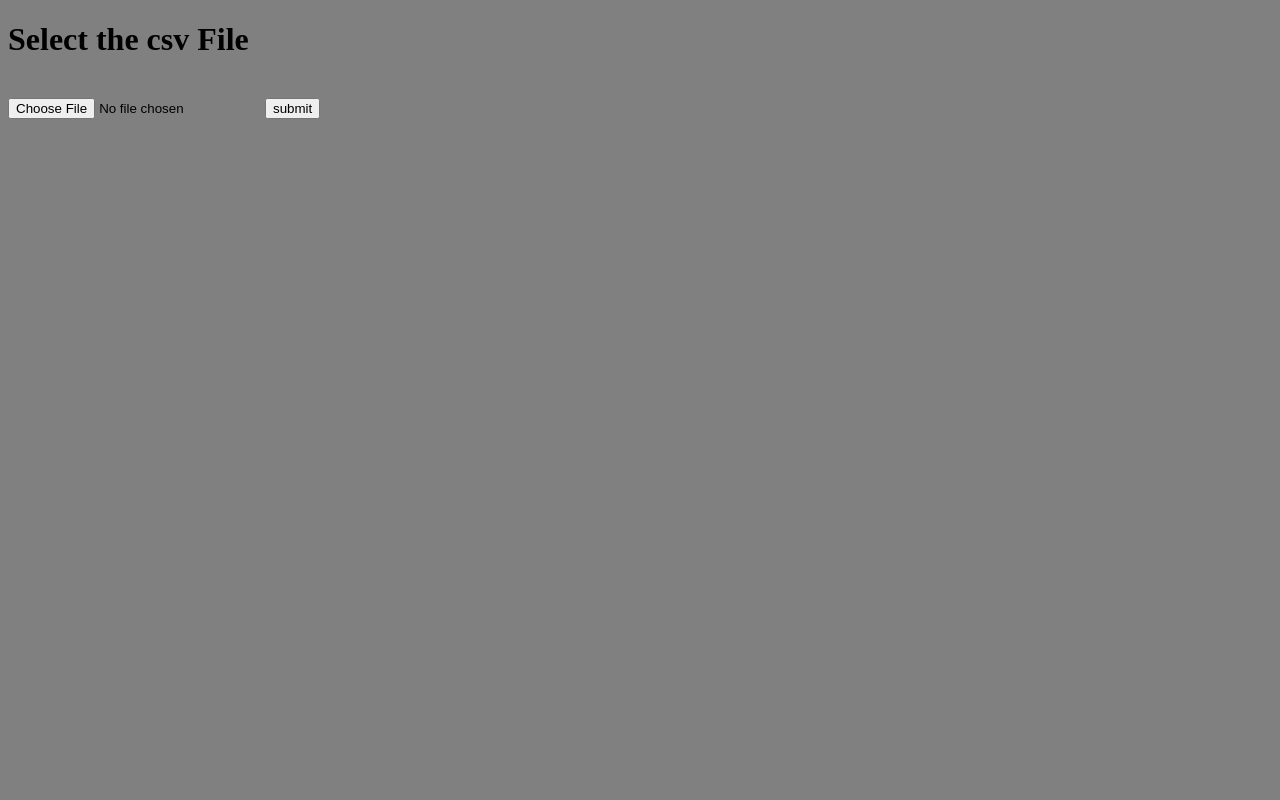
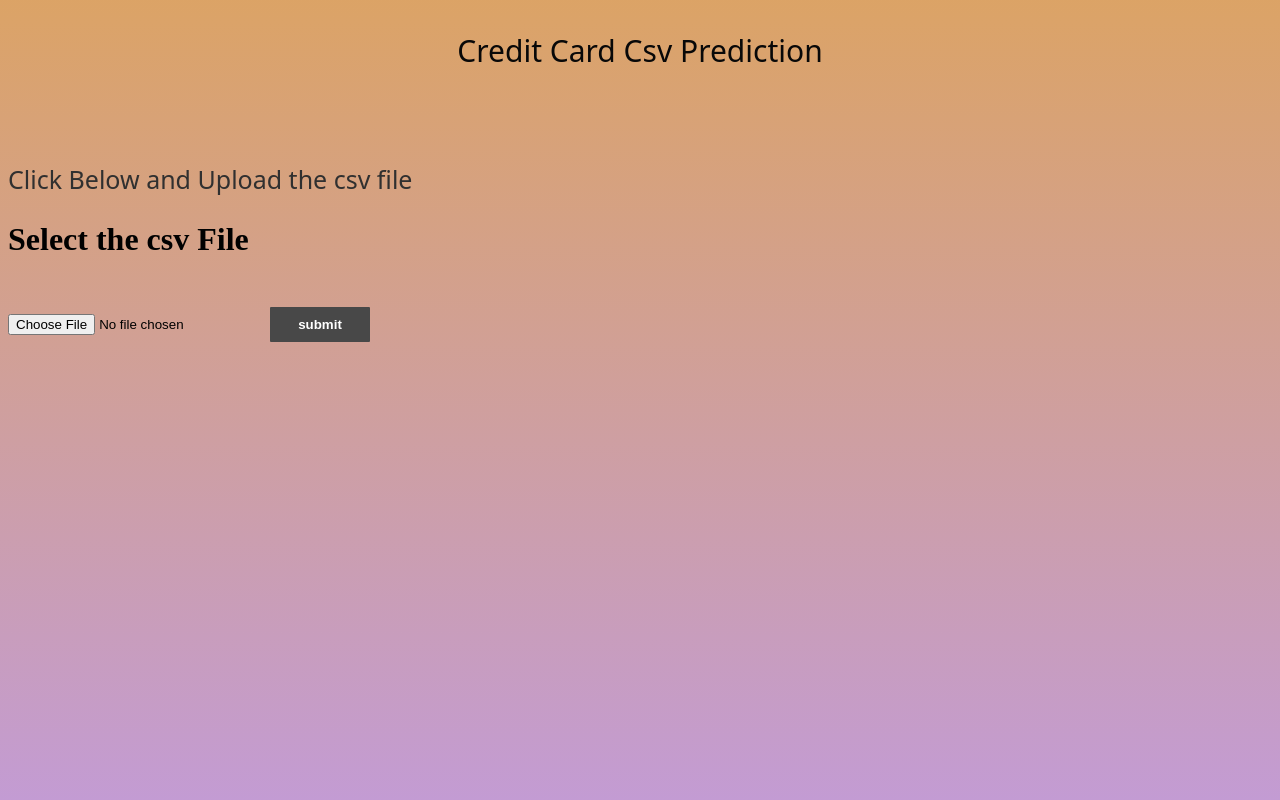
Before and after one commit to milangeorge2000/Credit-Card-Fraud-Detection, a Flask app: page /credit_csv.html in a window 1280 px wide. Run offline with Flask 2, Linux system fonts and the light colour scheme; parts of the project's set-up code (start-up, migrations or seed data) failed here and were passed over.

Commit message:
Update credit_csv.html

```diff
--- a/templates/credit_csv.html
+++ b/templates/credit_csv.html
@@ -5,20 +5,52 @@
         <title>CCFD</title>
     </head>
     <style>
-    h1
-    {color: black;
-    }
-    body{
-        background-color:gray ;
-    }
+             .heading2{
+            color:	#080808;
+            font-size: 30px;
+            font-family: system-ui;
+            text-align: center;
+        }
+        .para{
+            color:#303030;
+            font-size: 25px;
+            font-family: system-ui;
+        }
+        html{
+            height:100%;
+            background:linear-gradient(rgba(196, 102, 0, 0.6), rgba(155, 89, 182, 0.6));
+        }
+
+         .submit{
+	width: 100px;
+	background:#484848;
+	font-weight: bold;
+	color: white;
+	border: 0 none;
+	border-radius: 1px;
+	cursor: pointer;
+	padding: 10px 5px;
+	margin: 10px 5px;
+}
+
+
     </style>
     <body>
+           <div class="heading2">
+        <p>Credit Card Csv Prediction</p>
+
+    </div>
+    <br>
+    <br>
+    <div class="para">
+        <p>Click Below and Upload the csv file </p>
+    </div>
         <h1>Select the csv File</h1>
         <br>
         <form action = "/credit_uploader" method = "POST"
         enctype = "multipart/form-data">
         <input type = "file" name = "file" />
-         <input type="submit" value="submit" name="submit">
+         <input type="submit" value="submit" name="submit" class="submit">
      </form>
 
 
```
